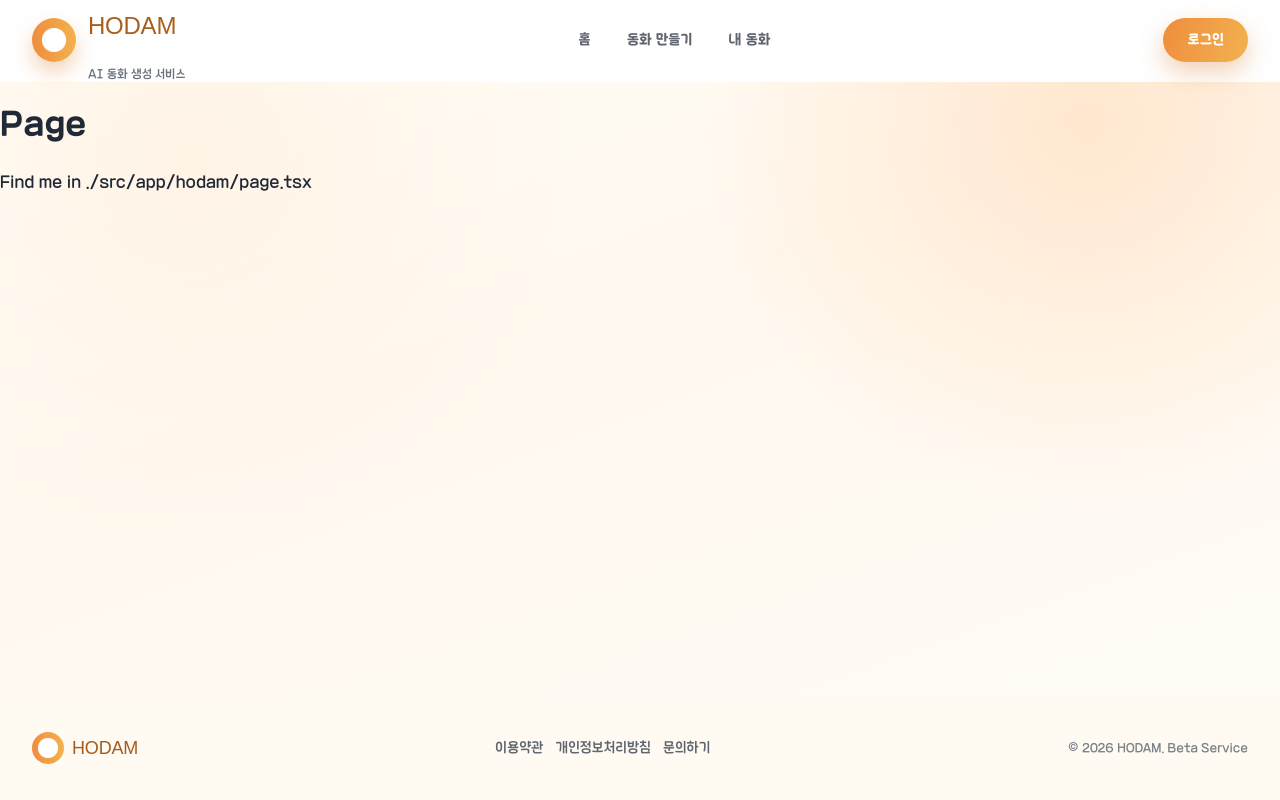
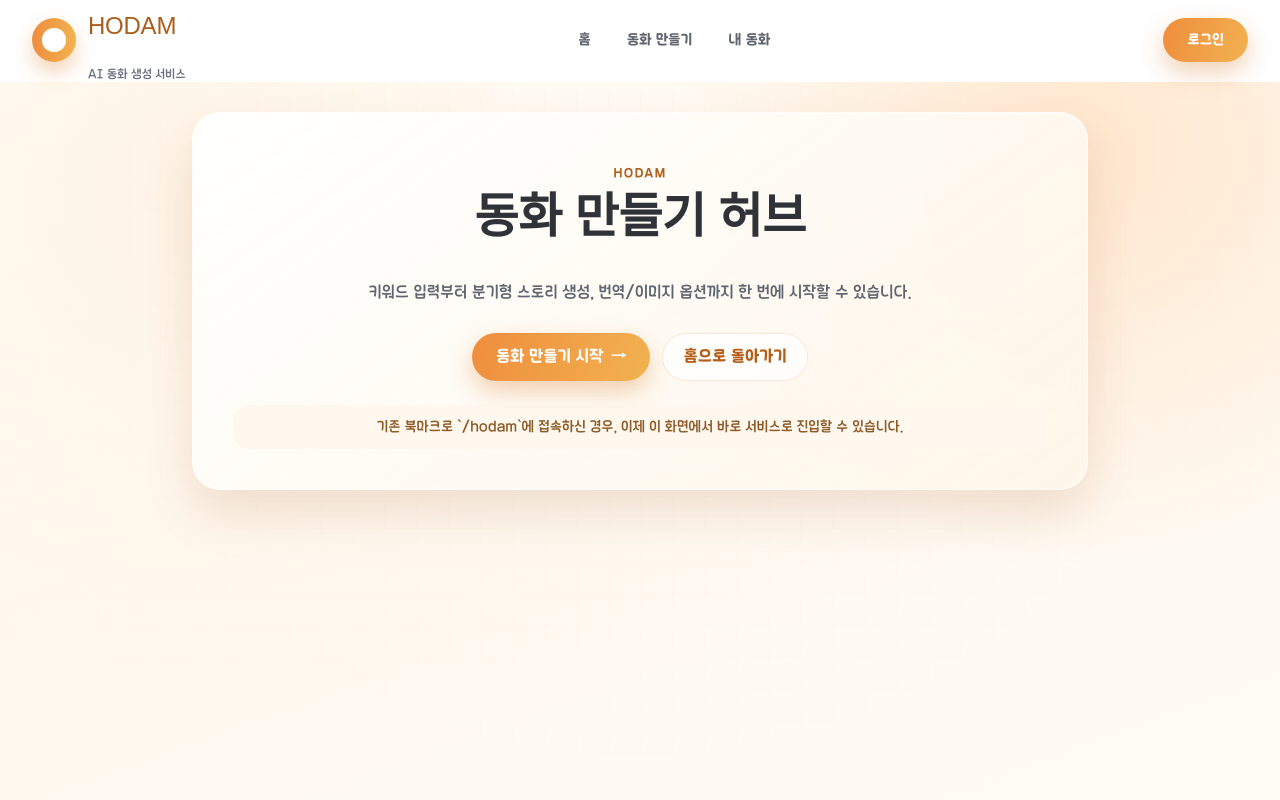
Before and after one commit to YunSinLee/hodam, a Next.js app: page /hodam in a window 1280 px wide. Shown: the top 800 px of the page. Built offline with nearby package versions, Linux system fonts and the light colour scheme; no server answers; a web font is replaced by a local one.

Commit message:
Replace placeholder /hodam route with branded entry page (#98)

```diff
--- a/src/app/hodam/page.tsx
+++ b/src/app/hodam/page.tsx
@@ -1,8 +1,43 @@
-export default function Page() {
+import Link from "next/link";
+
+export default function HodamRoutePage() {
   return (
-    <div>
-      <h1>Page</h1>
-      <p>Find me in ./src/app/hodam/page.tsx</p>
+    <div className="hodam-page-shell min-h-screen px-4 pb-16 pt-8 sm:px-6 lg:px-8">
+      <div className="mx-auto max-w-4xl">
+        <section className="hodam-glass-card p-7 text-center sm:p-10">
+          <p className="text-xs font-bold uppercase tracking-[0.12em] text-[#ad6220]">
+            Hodam
+          </p>
+          <h1 className="hodam-heading mt-3 text-4xl text-[#2f3338] sm:text-5xl">
+            동화 만들기 허브
+          </h1>
+          <p className="mx-auto mt-3 max-w-2xl text-sm text-[#5f6670] sm:text-base">
+            키워드 입력부터 분기형 스토리 생성, 번역/이미지 옵션까지 한 번에
+            시작할 수 있습니다.
+          </p>
+
+          <div className="mt-7 flex flex-col items-center justify-center gap-3 sm:flex-row">
+            <Link
+              href="/service"
+              className="hodam-primary-button text-sm sm:text-base"
+            >
+              동화 만들기 시작
+              <span aria-hidden>→</span>
+            </Link>
+            <Link
+              href="/"
+              className="hodam-outline-button text-sm sm:text-base"
+            >
+              홈으로 돌아가기
+            </Link>
+          </div>
+
+          <div className="mt-6 rounded-2xl border border-[#ef8d3d]/18 bg-[#fff8ef] px-4 py-3 text-xs text-[#8e5a28] sm:text-sm">
+            기존 북마크로 `/hodam`에 접속하신 경우, 이제 이 화면에서 바로
+            서비스로 진입할 수 있습니다.
+          </div>
+        </section>
+      </div>
     </div>
   );
 }
```
